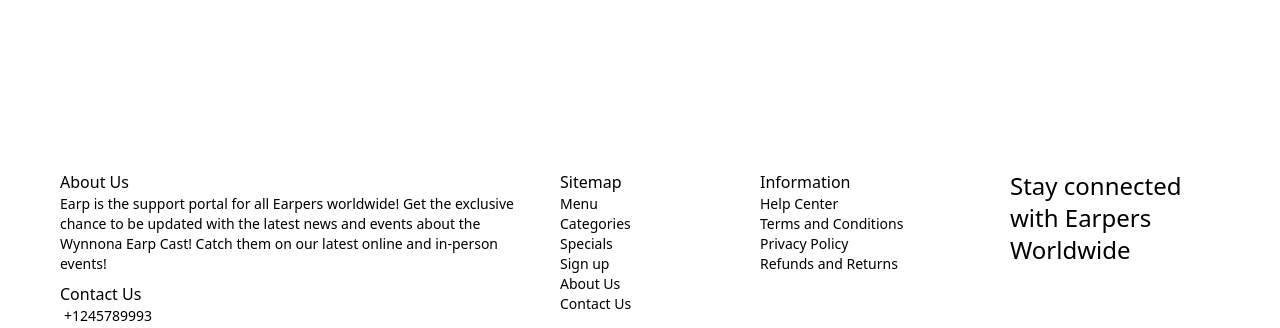
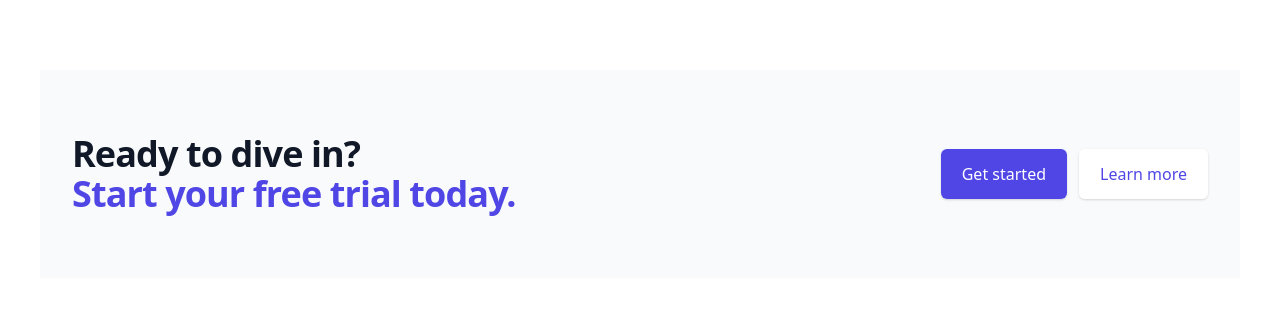
Before and after one commit to knee-rel/earp_front, a Next.js app: page / in a window 1280 px wide. Shown: the part 1523-1851 px from the top of the page. Built offline with nearby package versions, Linux system fonts and the light colour scheme.

Commit message:
added cta

```diff
--- /dev/null
+++ b/containers/home/cta/index.js
@@ -0,0 +1,36 @@
+import React from "react";
+
+const CTA = () => {
+  return (
+    <div className="bg-gray-50">
+      <div className="max-w-7xl mx-auto py-12 px-4 sm:px-6 lg:py-16 lg:px-8 lg:flex lg:items-center lg:justify-between">
+        <h2 className="text-3xl font-extrabold tracking-tight text-gray-900 sm:text-4xl">
+          <span className="block">Ready to dive in?</span>
+          <span className="block text-indigo-600">
+            Start your free trial today.
+          </span>
+        </h2>
+        <div className="mt-8 flex lg:mt-0 lg:flex-shrink-0">
+          <div className="inline-flex rounded-md shadow">
+            <a
+              href="#"
+              className="inline-flex items-center justify-center px-5 py-3 border border-transparent text-base font-medium rounded-md text-white bg-indigo-600 hover:bg-indigo-700"
+            >
+              Get started
+            </a>
+          </div>
+          <div className="ml-3 inline-flex rounded-md shadow">
+            <a
+              href="#"
+              className="inline-flex items-center justify-center px-5 py-3 border border-transparent text-base font-medium rounded-md text-indigo-600 bg-white hover:bg-indigo-50"
+            >
+              Learn more
+            </a>
+          </div>
+        </div>
+      </div>
+    </div>
+  );
+};
+
+export default CTA;
--- a/containers/home/index.js
+++ b/containers/home/index.js
@@ -1,4 +1,5 @@
 import React from "react";
+import CTA from "./cta";
 import Instructions from "./instructions";
 import MainBanner from "./main_banner";
 import Promos from "./promos";
@@ -9,6 +10,7 @@
       <MainBanner />
       <Promos />
       <Instructions />
+      <CTA />
     </div>
   );
 };
```
